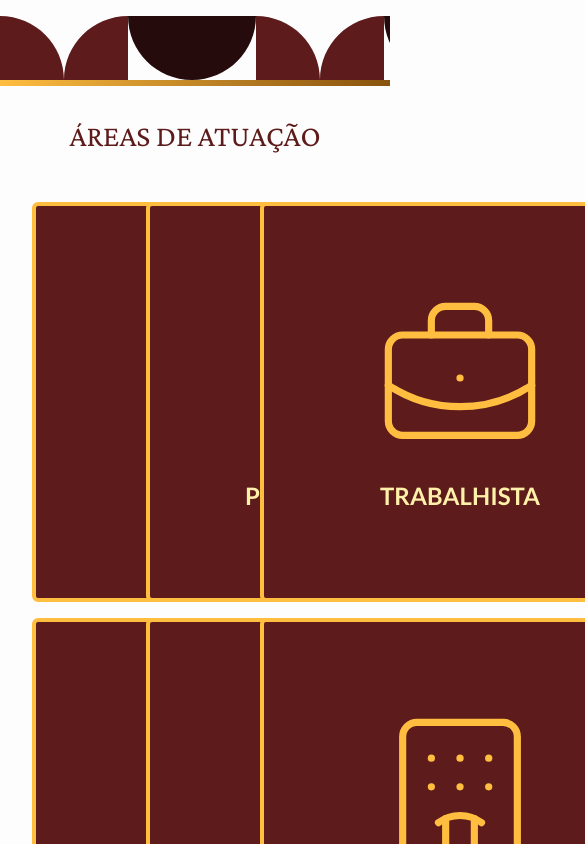
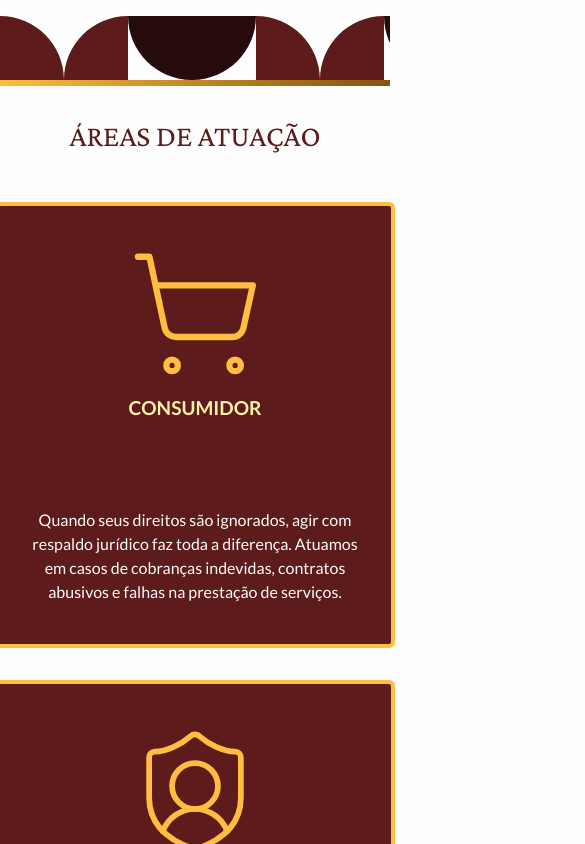
Before and after one commit to guilhermetamega/Alves-e-Pimentel, a Next.js app: page /Test in a window 390 px wide. Shown: the part 1140-1984 px from the top of the page, 585 px wide, since content can reach past the window. Built offline with nearby package versions, Linux system fonts and the light colour scheme.

Commit message:
Feat(responsivity): Responsive cards working

```diff
--- a/src/app/Test/page.tsx
+++ b/src/app/Test/page.tsx
@@ -96,7 +96,7 @@ export default function Test() {
         className="my-8 min-[660px]:my-12 font-crimson-pro text-primary max-[1200px]:px-8 min-[1200px]:px-[128px]"
       >
         <Title>ÁREAS DE ATUAÇÃO</Title>
-        <div className="grid grid-cols-3 grid-rows-2 gap-4 w-full">
+        <div className="min-[1100px]:grid max-[1100px]:flex max-[1100px]:flex-col max-[1100px]:items-center min-[1100px]:grid-cols-3 min-[800px]:grid-rows-2 min-[800px]:place-items-center gap-x-40 gap-y-8 w-full">
           <Card description="Quando seus direitos são ignorados, agir com respaldo jurídico faz toda a diferença. Atuamos em casos de cobranças indevidas, contratos abusivos e falhas na prestação de serviços.">
             <AppIcon
               icon={ShoppingCart}
--- a/src/app/components/Card/index.tsx
+++ b/src/app/components/Card/index.tsx
@@ -9,16 +9,30 @@ type Props = {
 export default function Card({ children, description, className }: Props) {
   return (
     <div
-      className={`${className} group relative w-[400px] h-[400px] flex flex-col items-center bg-primary border-4 border-secondary rounded-md font-lato font-bold text-2xl text-secondary-light overflow-hidden transition-all duration-500`}
+      className={`${className} group relative w-[400px] max-[380px]:w-[296px] h-[446px] min-[1260px]:w-[360px] min-[1460px]:w-[400px] min-[1400px]:h-[400px] flex flex-col items-center bg-primary border-4 border-secondary rounded-md font-lato font-bold text-2xl text-secondary-light overflow-hidden transition-all duration-500 max-[660px]:transition-none`}
     >
       {/* Bloco principal (ícone + título) */}
-      <div className="absolute inset-0 flex flex-col justify-center items-center gap-4 transition-all duration-500 group-hover:translate-y-[-60px] group-hover:scale-80">
+      <div
+        className="
+          absolute max-[800px]:mt-[-64px] inset-0 flex flex-col justify-center items-center gap-4
+          transition-all duration-500
+          group-hover:translate-y-[-60px] group-hover:scale-80
+          max-[660px]:translate-y-[-60px] max-[660px]:scale-80 max-[660px]:transition-none
+        "
+      >
         {children}
       </div>
 
-      {/* Descrição (só aparece no hover) */}
+      {/* Descrição (só aparece no hover, ou sempre visível em telas < 660px) */}
       {description && (
-        <p className="absolute bottom-10 px-8 text-base font-lato font-normal text-gray-light text-center opacity-0 translate-y-6 transition-all duration-500 group-hover:opacity-100 group-hover:translate-y-0">
+        <p
+          className="
+            absolute bottom-10 px-8 text-base font-lato font-normal text-gray-light text-center
+            opacity-0 translate-y-6 transition-all duration-500
+            group-hover:opacity-100 group-hover:translate-y-0
+            max-[660px]:opacity-100 max-[660px]:translate-y-0 max-[660px]:transition-none
+          "
+        >
           {description}
         </p>
       )}
--- a/src/app/globals.css
+++ b/src/app/globals.css
@@ -37,6 +37,10 @@ body {
 }
 
 body {
+  width: 100%;
+  margin: 0 auto;
+  box-sizing: border-box;
+
   font-family: Arial, Helvetica, sans-serif;
   background-color: var(--color-gray-light);
 }
```
